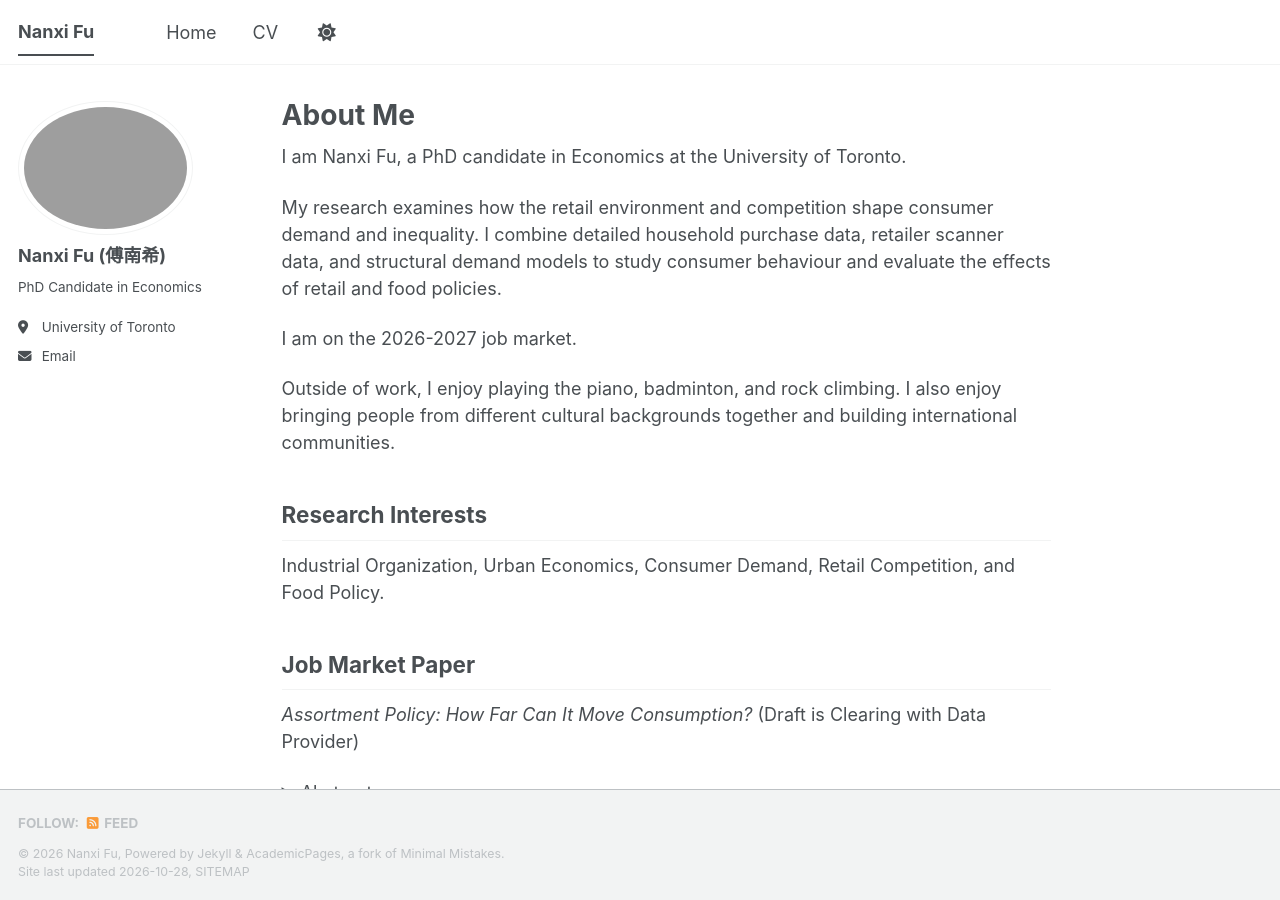
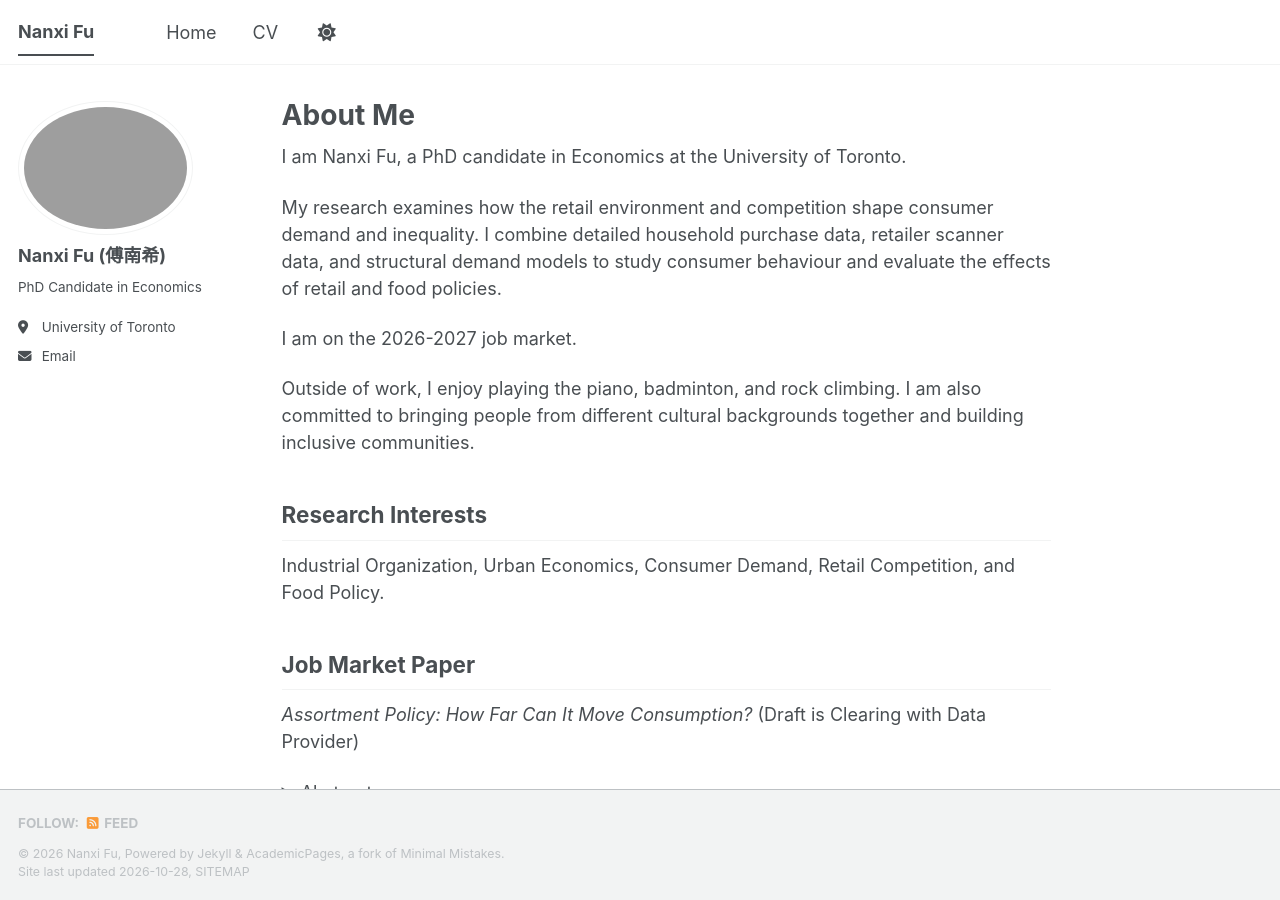
Before and after one commit to nanxifu/academic-website-test, a Jekyll site: the page built from _pages/about.md, in a window 1280 px wide and 900 px high. Built offline with Jekyll 4.4.1, drawn with Linux system fonts in a browser that asks for light colours; a style sheet for code colours, icons or effects is not loaded.

Commit message:
Revise personal interests for clarity and inclusivity
Updated wording to emphasize commitment to inclusivity.

```diff
--- a/_pages/about.md
+++ b/_pages/about.md
@@ -10,7 +10,7 @@ My research examines how the retail environment and competition shape consumer d
 
 I am on the 2026-2027 job market.
 
-Outside of work, I enjoy playing the piano, badminton, and rock climbing. I also enjoy bringing people from different cultural backgrounds together and building international communities.
+Outside of work, I enjoy playing the piano, badminton, and rock climbing. I am also committed to bringing people from different cultural backgrounds together and building inclusive communities.
 
 ## Research Interests
 
```
